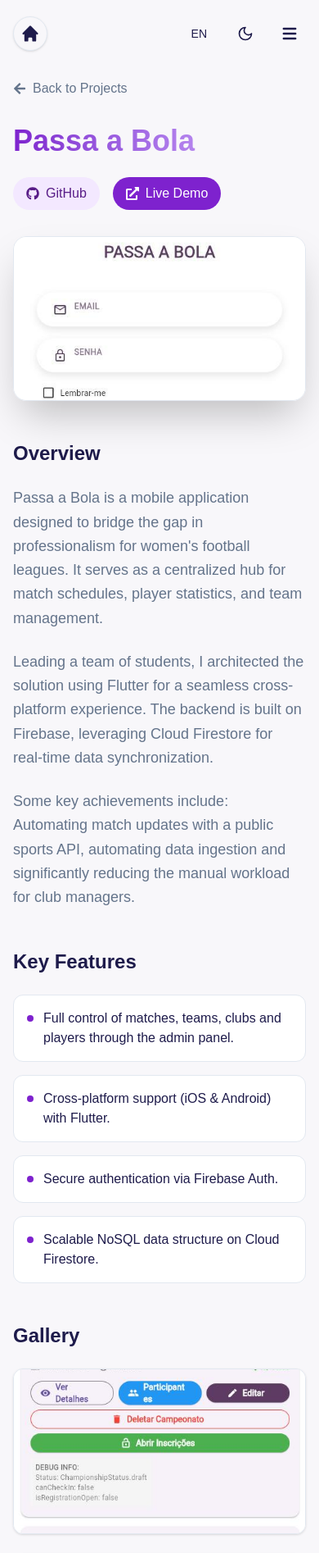
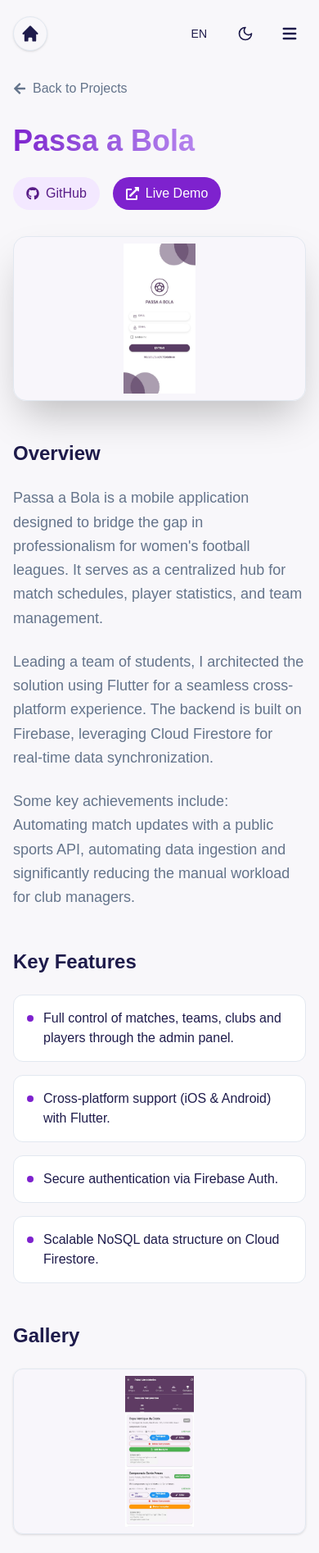
Before and after one commit to Caioncaminha/portfolio, a Next.js app: page /projects/passa-a-bola in a window 390 px wide. Shown: the top 1894 px of the page at 82% size. Built offline with nearby package versions, Linux system fonts and the light colour scheme.

Commit message:
fix(projects): standardize image display on details page
Applied object-contain and background styling to Hero and Gallery images on the Project Detail page. This matches the Home/Projects page behavior, ensuring vertical mobile screenshots are fully visible and not cropped.

```diff
--- a/src/app/projects/[slug]/page.tsx
+++ b/src/app/projects/[slug]/page.tsx
@@ -82,7 +82,7 @@ export default function ProjectDetail() {
           {/* Hero Image */}
           <motion.div
               layoutId={`project-image-${project.slug}`}
-              className="relative aspect-video rounded-2xl overflow-hidden border border-border shadow-2xl mb-12 group cursor-zoom-in"
+              className="relative aspect-video rounded-2xl overflow-hidden border border-border shadow-2xl mb-12 group cursor-zoom-in bg-secondary/10"
               onClick={() => project.coverImage && handleImageClick(project.coverImage)}
           >
              <div className="absolute inset-0 bg-black/0 group-hover:bg-black/10 transition-colors z-10 flex items-center justify-center opacity-0 group-hover:opacity-100 duration-300">
@@ -92,7 +92,7 @@ export default function ProjectDetail() {
                src={project.coverImage || ""}
                alt={project.title}
                fill
-               className="object-cover"
+               className="object-contain p-2"
                priority
              />
           </motion.div>
@@ -132,7 +132,7 @@ export default function ProjectDetail() {
                           {project.gallery.map((img, idx) => (
                               <div
                                 key={idx}
-                                className="relative aspect-video rounded-xl overflow-hidden border border-border shadow-sm hover:shadow-md transition-all group cursor-zoom-in"
+                                className="relative aspect-video rounded-xl overflow-hidden border border-border shadow-sm hover:shadow-md transition-all group cursor-zoom-in bg-secondary/10"
                                 onClick={() => handleImageClick(img)}
                               >
                                   <div className="absolute inset-0 bg-black/0 group-hover:bg-black/10 transition-colors z-10 flex items-center justify-center opacity-0 group-hover:opacity-100 duration-300">
@@ -142,7 +142,7 @@ export default function ProjectDetail() {
                                       src={img}
                                       alt={`${project.title} screenshot ${idx + 1}`}
                                       fill
-                                      className="object-cover"
+                                      className="object-contain p-2"
                                   />
                               </div>
                           ))}
```
